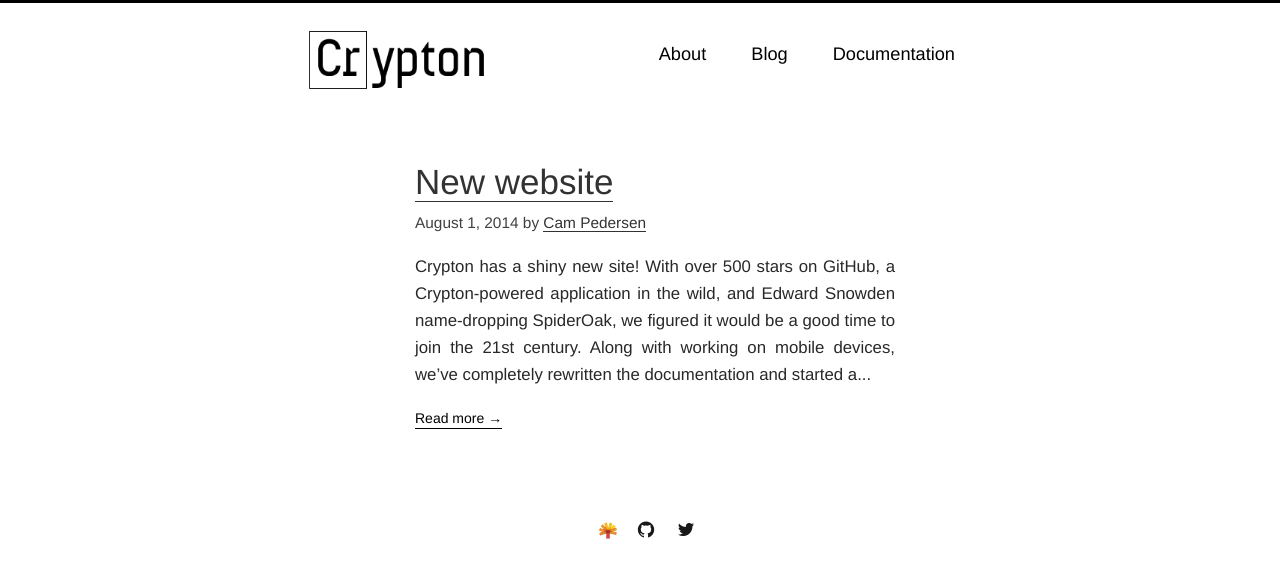
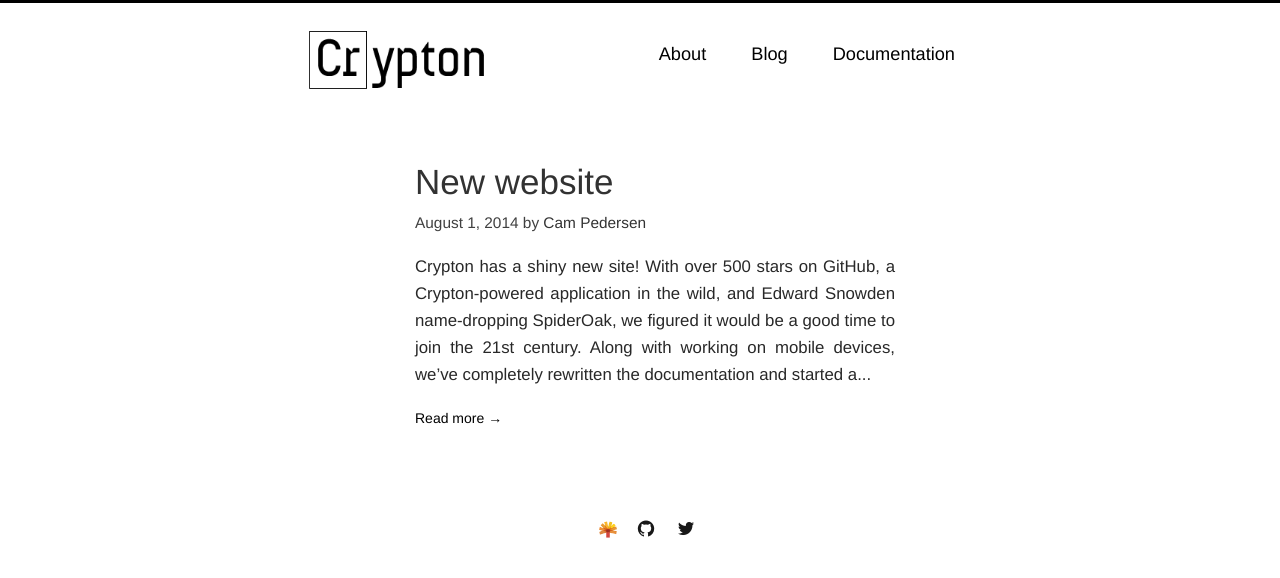
Before and after one commit to SpiderOak/crypton-web, a Jekyll site: the page built from blog/index.html, in a window 1280 px wide. Shown: the top 578 px of the page. Built offline with Jekyll 4.4.1, drawn with Linux system fonts in a browser that asks for light colours; Markdown is read by kramdown in place of the engine named in the settings; comment, search, counter and statistics services are not loaded.

Commit message:
fix blog links

```diff
--- a/css/global.css
+++ b/css/global.css
@@ -206,6 +206,7 @@ p.desc {
 }
 
 .post .title a {
+  border-bottom: 0;
   font-size: 2.5em;
   color: #000;
   opacity: 0.8;
@@ -219,7 +220,12 @@ p.desc {
   opacity: 0.8;
 }
 
+.post .meta a {
+  border-bottom: 0;
+}
+
 .post .more {
+  border-bottom: 0;
   display: inline-block;
   margin: 10px 0;
 }
```
